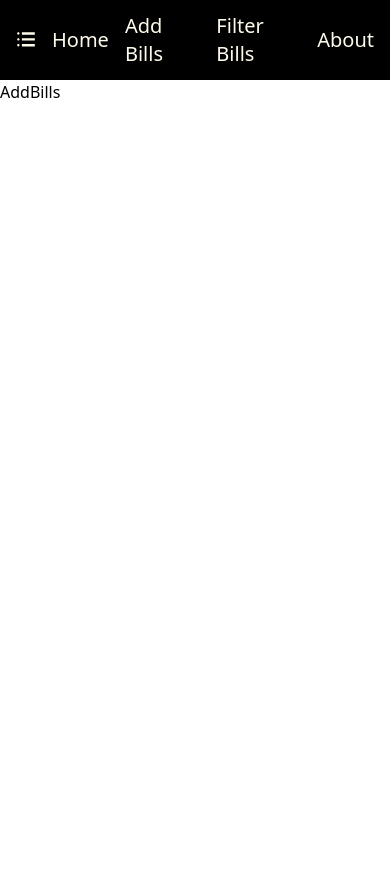
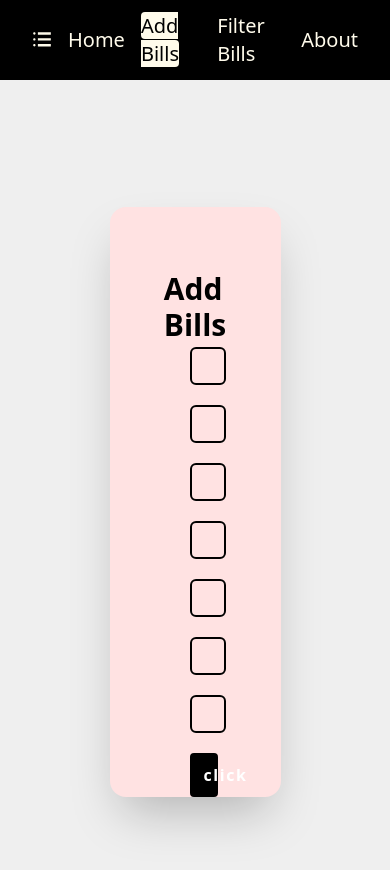
Before and after one commit to BallaGanesh/Bulidapp, a React (Vite) app in the folder bulidapp/: page /home/addBills in a window 390 px wide. Shown: the top 870 px of the page. Before the commit the page ends 844 px from the top, so only its background shows below. Built offline with nearby package versions, Linux system fonts and the light colour scheme.

Commit message:
AddBills completed

```diff
--- a/bulidapp/src/components/user/main/addBills/AddBills.jsx
+++ b/bulidapp/src/components/user/main/addBills/AddBills.jsx
@@ -1,8 +1,71 @@
-import React from 'react'
+import React, { useState } from 'react'
 
 const AddBills = () => {
+  const [Addbills,setbills]=useState({
+    companyName:"",
+    PoNo:"",
+    workCompletionDate:"",
+    address:"",
+    PAN:"",
+    GSTNo:"",
+    clientBankName:""
+  })
+  const handleChange=(e)=>{
+    const {name,value}=e.target
+    setbills((preval)=>({...preval,[name]:value}))
+
+  }
+  const handleSubmit=(e)=>{
+    e.preventDefault()
+    console.log(Addbills);
+
+  }
+
   return (
-    <div>AddBills</div>
+    <div className='bg-[#efefef]  size-full flex justify-center items-center gap-10 px-25 '>
+            <form action="" className='bg-red-100 h-[70%] overflow-hidden w-1/2 shadow-2xl rounded-2xl  flex gap-5 px-[80px] flex-col max-sm:w-[90%] ' onSubmit={handleSubmit}>
+          <div className='font-bold h-30 text-3xl  flex justify-center items-center max-lg '>
+            <h1  className='mt-20'>Add Bills</h1>
+           </div>
+
+          <div className='h-10 flex justify-center items-center  border-2 rounded-md w-full px-4 ' >
+            <input type="text" name="companyName" placeholder='Enter Company Name' className='outline-0  px-9 h-7  w-full' onChange={handleChange} />
+
+          </div>
+
+           <div className='h-10 flex justify-center items-center  border-2 rounded-md w-full px-4 '>
+              <input type="text" name="PoNo" placeholder='Enter PoNo' className='outline-0 px-9 h-7 w-full' onChange={handleChange}/>
+
+          </div>
+
+           <div className='h-10 flex justify-center items-center  border-2 rounded-md w-full px-4 '>
+              <input type="date" name="workCompletionDate" placeholder='Enter workCompletionDate' className='outline-none px-9 h-7 w-full' onChange={handleChange}/>
+
+          </div>
+          <div className='h-10 flex justify-center items-center  border-2 rounded-md w-full px-4 '>
+              <input type="text" name="address" placeholder='Enter address' className='outline-none px-9 h-7 w-full' onChange={handleChange}/>
+
+          </div>
+          <div className='h-10 flex justify-center items-center  border-2 rounded-md w-full px-4 '>
+              <input type="text" name="PAN" placeholder='Enter PAN' className='outline-none px-9 h-7 w-full' onChange={handleChange}/>
+
+          </div>
+          <div className='h-10 flex justify-center items-center  border-2 rounded-md w-full px-4 '>
+              <input type="text" name="GSTNo" placeholder='Enter GSTNo' className='outline-none px-9 h-7 w-full' onChange={handleChange}/>
+
+          </div>
+          <div className='h-10 flex justify-center items-center  border-2 rounded-md w-full px-4 '>
+              <input type="text" name="clientBankName" placeholder='Enter clientBankName' className='outline-none px-9 h-7 w-full' onChange={handleChange}/>
+
+          </div>
+
+
+
+            <div className='border-2  w-full flex justify-center items-center px-3 rounded-sm bg-black hover:bg-[#555] active:bg-lime-500 active:scale-[0.9]' onChange={handleChange}>
+            <button className='h-10 text-white font-bold text-md tracking-widest w-full'>click</button>
+          </div>
+          </form>
+        </div>
   )
 }
 
--- a/bulidapp/src/components/user/main/navbar/Navbar.jsx
+++ b/bulidapp/src/components/user/main/navbar/Navbar.jsx
@@ -11,7 +11,7 @@ const Navbar = () => {
         setshow(!show)
     }
   return (
-    <div className={`w-full h-[80px] bg-black flex justify-around items-center text-xl text-amber-50 gap-4 max-sm:justify-start max-sm:px-4 ${show?'h-[200px] flex flex-col justify-around gap-2.5 items-start':""}sm:flex-row sm:h-[80px] sm:justify-around sm:items-center`}>
+    <div className={`w-full h-[80px] bg-black flex justify-around items-center text-xl text-amber-50 gap-4 max-sm:justify-start max-sm:px-8 ${show?'h-[200px] flex flex-col justify-around gap-2.5 items-start py-2.5':""}sm:flex-row sm:h-[80px] sm:justify-around sm:items-center`}>
 
       <div className='hidden max-sm:flex'>
 
@@ -22,15 +22,16 @@ const Navbar = () => {
         </div>
 
     <div className={`max-sm:hidden${show?'block':""}`} >
-        <NavLink to="/home">Home</NavLink>
+        <NavLink to="/home" className={({isActive})=>isActive?"text-shadow-sm bg-white rounded-sm ease-[2s]":""} end>Home</NavLink>
     </div>
     <div className={`max-sm:hidden${show?'block':""}`}>
-        <NavLink to="addBills">Add Bills</NavLink>
-    </div>
-    <div className={`max-sm:hidden${show?'block':""}`}> <NavLink to="filterBills"> Filter Bills</NavLink>
+        <NavLink to="addBills" className={({isActive})=>isActive?"bg-amber-50 text-black rounded-sm":""}>Add Bills</NavLink>
     </div>
     <div className={`max-sm:hidden${show?'block':""}`}>
-         <NavLink to="about">About</NavLink>
+        <NavLink to="filterBills" className={({isActive})=>isActive?"bg-amber-50 text-black rounded-sm":""}> Filter Bills</NavLink>
+    </div>
+    <div className={`max-sm:hidden${show?'block':""}`}>
+         <NavLink to="about" className={({isActive})=>isActive?"bg-amber-50 text-black rounded-sm":""}>About</NavLink>
     </div>
     </div>
   )
```
